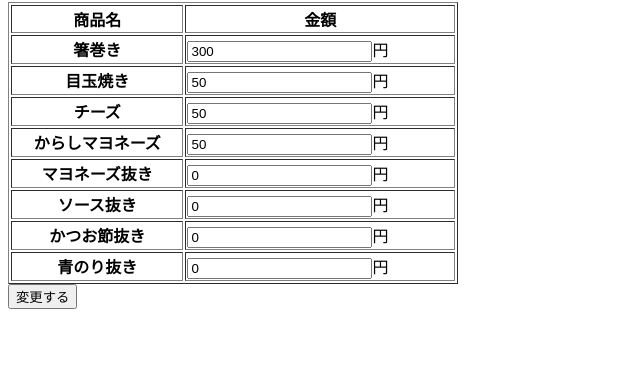
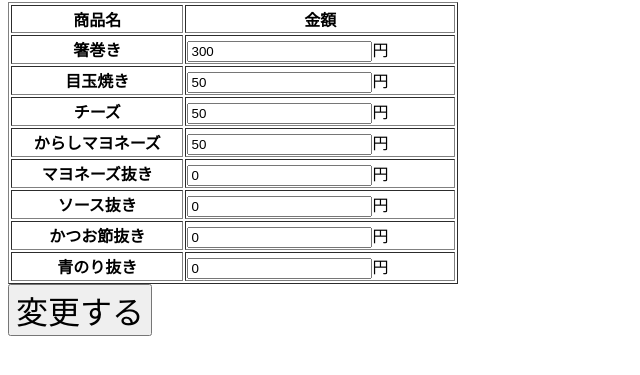
Before and after one commit to kawaemon/krs-pos, a website: page web/html/値段変更.html in a window 1280 px wide. Shown: the part 87-462 px from the top of the page, without its empty margins (0-640 px from the left). Drawn offline with Linux system fonts and the light colour scheme.

Commit message:
ボタンのサイズを変更しました (#8)

```diff
--- a/web/html/値段変更.html
+++ b/web/html/値段変更.html
@@ -6,6 +6,11 @@
     <title>値段変更</title>
   </head>
   <body>
+    <style>
+        .sizeb{
+            font-size:200%;
+        }
+    </style>
     <h1>商品価格変更</h1>
     <table border="1" width="450">
       <tr>
@@ -124,7 +129,7 @@
           "&#10003変更を保存しました";
       }
     </script>
-    <input type="button" value="変更する" onclick="change()" />
-    <span style="color: #00ff5f" id="change"></span>
+    <input type="button" class="sizeb" value="変更する" onclick="change()" />
+    <span style="color: #00ff5f" class="sizeb" id="change"></span>
   </body>
 </html>
```
